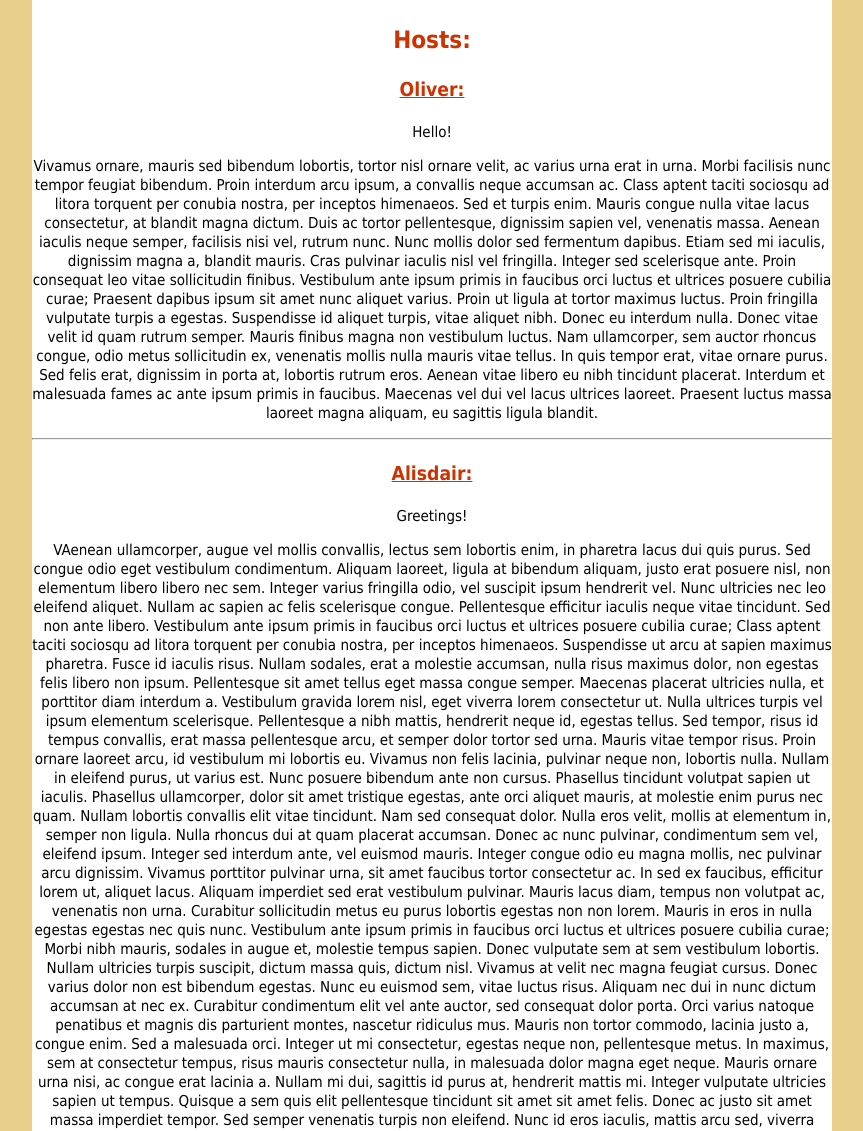
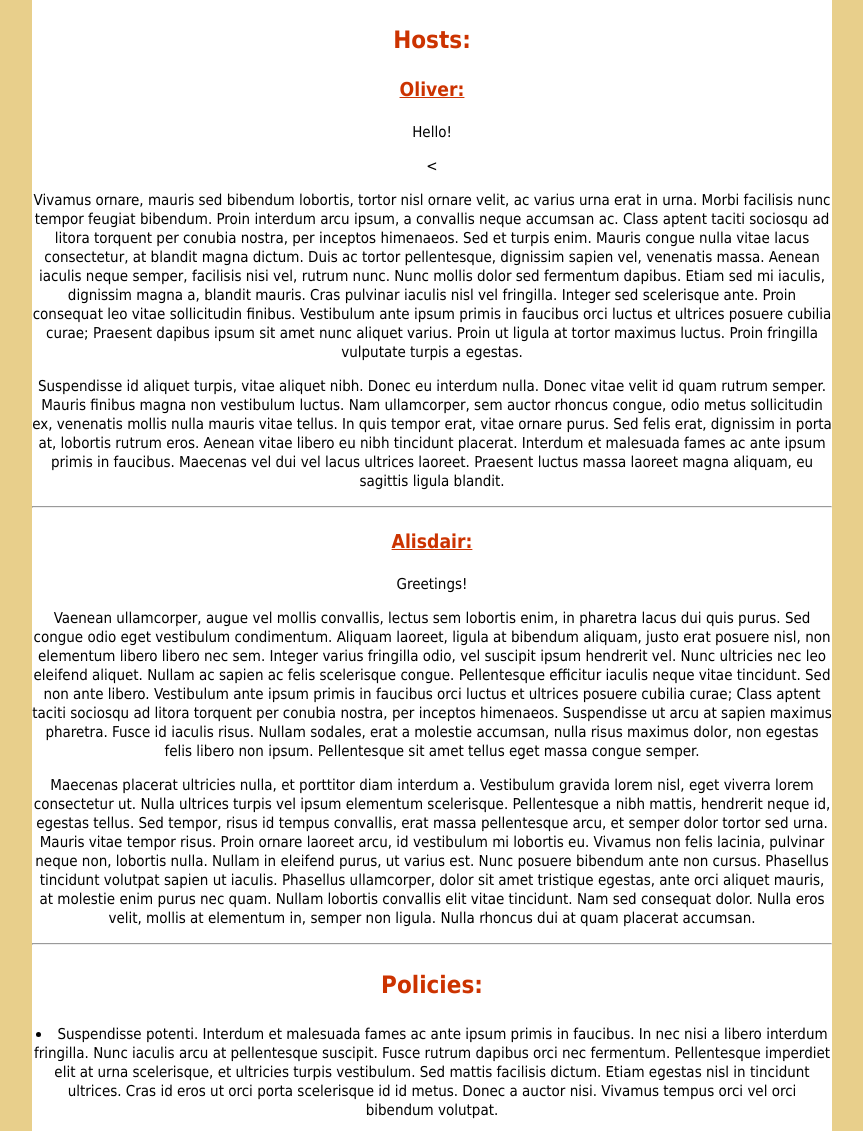
Before and after one commit to OliverStuP/CS-Pets, a PHP site: page /about.php in a window 1280 px wide. Shown: the part 95-1226 px from the top of the page, without its empty margins (208-1071 px from the left). Run offline with PHP 8.4, Linux system fonts and the light colour scheme.

Commit message:
Update about.php

```diff
--- a/about.php
+++ b/about.php
@@ -9,34 +9,34 @@ $valid   = TRUE;
       <h1>Hosts:</h1>
        <h3>Oliver:</h3>
         <p>Hello!</p>
-        <p>Vivamus ornare, mauris sed bibendum lobortis, tortor nisl ornare velit, ac varius urna erat in urna. Morbi facilisis nunc tempor feugiat bibendum. Proin interdum arcu ipsum, a convallis neque accumsan ac. Class aptent taciti sociosqu ad litora torquent per conubia nostra, per inceptos himenaeos. Sed et turpis enim. Mauris congue nulla vitae lacus consectetur, at blandit magna dictum. Duis ac tortor pellentesque, dignissim sapien vel, venenatis massa. Aenean iaculis neque semper, facilisis nisi vel, rutrum nunc. Nunc mollis dolor sed fermentum dapibus. Etiam sed mi iaculis, dignissim magna a, blandit mauris. Cras pulvinar iaculis nisl vel fringilla. Integer sed scelerisque ante. Proin consequat leo vitae sollicitudin finibus.
-Vestibulum ante ipsum primis in faucibus orci luctus et ultrices posuere cubilia curae; Praesent dapibus ipsum sit amet nunc aliquet varius. Proin ut ligula at tortor maximus luctus. Proin fringilla vulputate turpis a egestas. Suspendisse id aliquet turpis, vitae aliquet nibh. Donec eu interdum nulla. Donec vitae velit id quam rutrum semper. Mauris finibus magna non vestibulum luctus.
+        <<p>Vivamus ornare, mauris sed bibendum lobortis, tortor nisl ornare velit, ac varius urna erat in urna. Morbi facilisis nunc tempor feugiat bibendum. Proin interdum arcu ipsum, a convallis neque accumsan ac. Class aptent taciti sociosqu ad litora torquent per conubia nostra, per inceptos himenaeos. Sed et turpis enim. Mauris congue nulla vitae lacus consectetur, at blandit magna dictum. Duis ac tortor pellentesque, dignissim sapien vel, venenatis massa. Aenean iaculis neque semper, facilisis nisi vel, rutrum nunc. Nunc mollis dolor sed fermentum dapibus. Etiam sed mi iaculis, dignissim magna a, blandit mauris. Cras pulvinar iaculis nisl vel fringilla. Integer sed scelerisque ante. Proin consequat leo vitae sollicitudin finibus.
+Vestibulum ante ipsum primis in faucibus orci luctus et ultrices posuere cubilia curae; Praesent dapibus ipsum sit amet nunc aliquet varius. Proin ut ligula at tortor maximus luctus. Proin fringilla vulputate turpis a egestas.</p>
+
+<p>Suspendisse id aliquet turpis, vitae aliquet nibh. Donec eu interdum nulla. Donec vitae velit id quam rutrum semper. Mauris finibus magna non vestibulum luctus.
 Nam ullamcorper, sem auctor rhoncus congue, odio metus sollicitudin ex, venenatis mollis nulla mauris vitae tellus. In quis tempor erat, vitae ornare purus. Sed felis erat, dignissim in porta at, lobortis rutrum eros. Aenean vitae libero eu nibh tincidunt placerat. Interdum et malesuada fames ac ante ipsum primis in faucibus. Maecenas vel dui vel lacus ultrices laoreet. Praesent luctus massa laoreet magna aliquam, eu sagittis ligula blandit.</p>
-      <hr>
-                <h3>Alisdair:</h3>
+        <hr>
+
+        <h3>Alisdair:</h3>
         <p>Greetings!</p>
-        <p>VAenean ullamcorper, augue vel mollis convallis, lectus sem lobortis enim, in pharetra lacus dui quis purus. Sed congue odio eget vestibulum condimentum. Aliquam laoreet, ligula at bibendum aliquam, justo erat posuere nisl, non elementum libero libero nec sem. Integer varius fringilla odio, vel suscipit ipsum hendrerit vel. Nunc ultricies nec leo eleifend aliquet. Nullam ac sapien ac felis scelerisque congue. Pellentesque efficitur iaculis neque vitae tincidunt. Sed non ante libero. Vestibulum ante ipsum primis in faucibus orci luctus et ultrices posuere cubilia curae; Class aptent taciti sociosqu ad litora torquent per conubia nostra, per inceptos himenaeos. Suspendisse ut arcu at sapien maximus pharetra. Fusce id iaculis risus. Nullam sodales, erat a molestie accumsan, nulla risus maximus dolor, non egestas felis libero non ipsum. Pellentesque sit amet tellus eget massa congue semper.
-Maecenas placerat ultricies nulla, et porttitor diam interdum a. Vestibulum gravida lorem nisl, eget viverra lorem consectetur ut. Nulla ultrices turpis vel ipsum elementum scelerisque. Pellentesque a nibh mattis, hendrerit neque id, egestas tellus. Sed tempor, risus id tempus convallis, erat massa pellentesque arcu, et semper dolor tortor sed urna. Mauris vitae tempor risus. Proin ornare laoreet arcu, id vestibulum mi lobortis eu. Vivamus non felis lacinia, pulvinar neque non, lobortis nulla. Nullam in eleifend purus, ut varius est. Nunc posuere bibendum ante non cursus. Phasellus tincidunt volutpat sapien ut iaculis. Phasellus ullamcorper, dolor sit amet tristique egestas, ante orci aliquet mauris, at molestie enim purus nec quam. Nullam lobortis convallis elit vitae tincidunt. Nam sed consequat dolor. Nulla eros velit, mollis at elementum in, semper non ligula. Nulla rhoncus dui at quam placerat accumsan.
-Donec ac nunc pulvinar, condimentum sem vel, eleifend ipsum. Integer sed interdum ante, vel euismod mauris. Integer congue odio eu magna mollis, nec pulvinar arcu dignissim. Vivamus porttitor pulvinar urna, sit amet faucibus tortor consectetur ac. In sed ex faucibus, efficitur lorem ut, aliquet lacus. Aliquam imperdiet sed erat vestibulum pulvinar. Mauris lacus diam, tempus non volutpat ac, venenatis non urna. Curabitur sollicitudin metus eu purus lobortis egestas non non lorem. Mauris in eros in nulla egestas egestas nec quis nunc. Vestibulum ante ipsum primis in faucibus orci luctus et ultrices posuere cubilia curae;
-Morbi nibh mauris, sodales in augue et, molestie tempus sapien. Donec vulputate sem at sem vestibulum lobortis. Nullam ultricies turpis suscipit, dictum massa quis, dictum nisl. Vivamus at velit nec magna feugiat cursus. Donec varius dolor non est bibendum egestas. Nunc eu euismod sem, vitae luctus risus. Aliquam nec dui in nunc dictum accumsan at nec ex. Curabitur condimentum elit vel ante auctor, sed consequat dolor porta. Orci varius natoque penatibus et magnis dis parturient montes, nascetur ridiculus mus. Mauris non tortor commodo, lacinia justo a, congue enim. Sed a malesuada orci. Integer ut mi consectetur, egestas neque non, pellentesque metus. In maximus, sem at consectetur tempus, risus mauris consectetur nulla, in malesuada dolor magna eget neque. Mauris ornare urna nisi, ac congue erat lacinia a. Nullam mi dui, sagittis id purus at, hendrerit mattis mi.
-Integer vulputate ultricies sapien ut tempus. Quisque a sem quis elit pellentesque tincidunt sit amet sit amet felis. Donec ac justo sit amet massa imperdiet tempor. Sed semper venenatis turpis non eleifend. Nunc id eros iaculis, mattis arcu sed, viverra felis. Pellentesque sed enim augue. Nulla dictum odio lectus, quis pellentesque enim venenatis sollicitudin. Integer quis ullamcorper diam. Praesent ut ligula eget erat pellentesque posuere id non dui. Pellentesque facilisis facilisis urna vehicula condimentum. Ut finibus tincidunt odio et dapibus. Nam sollicitudin rutrum diam. Pellentesque tincidunt felis in libero sodales pulvinar. Nam efficitur leo mi, non laoreet mi imperdiet et.
-Nam tincidunt accumsan risus, id posuere eros facilisis rutrum. Proin non erat urna. Ut sagittis sapien sed lacus aliquam semper. Nullam porta mollis orci non ultricies. Suspendisse nunc lorem, dapibus quis nunc congue, cursus pretium tellus. Nullam vestibulum metus et purus fringilla, et pretium orci aliquet. Praesent pretium consectetur risus in mattis. Praesent aliquam dolor in felis lacinia, ac consectetur justo posuere.
-Praesent quis tortor nisl. Quisque vitae neque nec orci scelerisque lacinia ac ac dolor. Etiam facilisis sem a orci fermentum, id rutrum sem hendrerit. Cras imperdiet est vel nunc elementum vulputate. Etiam interdum neque ut pellentesque scelerisque. Curabitur ultrices sit amet ipsum sit amet fermentum. Suspendisse mollis massa et luctus feugiat. Proin commodo turpis non mollis bibendum. Donec congue ut sapien quis pulvinar. In iaculis ultricies lectus eget facilisis. Pellentesque volutpat tempus elit ut elementum. Aenean a urna in est vestibulum sodales ut eu libero. Etiam posuere et odio a fringilla. In non augue id est suscipit hendrerit. Maecenas tristique diam velit, at blandit tellus interdum eu.
-Duis rhoncus euismod urna vel tempus. Nam bibendum facilisis magna. Aenean ornare sapien eu est commodo suscipit. Nulla quis ullamcorper eros. Integer lobortis lobortis lectus, vel posuere nisl aliquet eget. Ut eget dolor eget neque aliquet bibendum quis vel dui. Donec ullamcorper efficitur arcu at suscipit. Aliquam et condimentum tortor, non lacinia lorem. Ut augue eros, tempus sed orci ut, euismod efficitur ligula. Morbi id dolor tellus.
-Nam facilisis tellus vel iaculis dignissim. Nulla blandit non elit id suscipit. Donec pulvinar sagittis sodales. Sed maximus enim eu mollis ullamcorper. Fusce porttitor rhoncus quam, eget malesuada risus consequat at. Pellentesque luctus nulla dui, sed sodales nisi efficitur nec. Maecenas tempus odio id lacus luctus rutrum. Vivamus maximus non mi nec rutrum. Nullam elementum molestie ornare. In vestibulum lorem ac neque volutpat lobortis. Ut a elementum est, at pellentesque justo. Mauris eget ultricies ante, vel tristique leo. Vivamus in magna pretium, scelerisque ex eu, luctus est. Fusce ut nulla id tortor mattis maximus sed eget quam. Proin rhoncus mi quis lacus vehicula, in iaculis tellus ultricies.
+<p>Vaenean ullamcorper, augue vel mollis convallis, lectus sem lobortis enim, in pharetra lacus dui quis purus. Sed congue odio eget vestibulum condimentum. Aliquam laoreet, ligula at bibendum aliquam, justo erat posuere nisl, non elementum libero libero nec sem. Integer varius fringilla odio, vel suscipit ipsum hendrerit vel. Nunc ultricies nec leo eleifend aliquet. Nullam ac sapien ac felis scelerisque congue. Pellentesque efficitur iaculis neque vitae tincidunt. Sed non ante libero. Vestibulum ante ipsum primis in faucibus orci luctus et ultrices posuere cubilia curae; Class aptent taciti sociosqu ad litora torquent per conubia nostra, per inceptos himenaeos. Suspendisse ut arcu at sapien maximus pharetra. Fusce id iaculis risus. Nullam sodales, erat a molestie accumsan, nulla risus maximus dolor, non egestas felis libero non ipsum. Pellentesque sit amet tellus eget massa congue semper.</p>
+
+<p>Maecenas placerat ultricies nulla, et porttitor diam interdum a. Vestibulum gravida lorem nisl, eget viverra lorem consectetur ut. Nulla ultrices turpis vel ipsum elementum scelerisque. Pellentesque a nibh mattis, hendrerit neque id, egestas tellus. Sed tempor, risus id tempus convallis, erat massa pellentesque arcu, et semper dolor tortor sed urna. Mauris vitae tempor risus. Proin ornare laoreet arcu, id vestibulum mi lobortis eu. Vivamus non felis lacinia, pulvinar neque non, lobortis nulla. Nullam in eleifend purus, ut varius est. Nunc posuere bibendum ante non cursus. Phasellus tincidunt volutpat sapien ut iaculis. Phasellus ullamcorper, dolor sit amet tristique egestas, ante orci aliquet mauris, at molestie enim purus nec quam. Nullam lobortis convallis elit vitae tincidunt. Nam sed consequat dolor. Nulla eros velit, mollis at elementum in, semper non ligula. Nulla rhoncus dui at quam placerat accumsan.
 </p>
       <hr>
       </section>
 
         <section>
       <h1>Policies:</h1>
-       <ul>
+<ul>
         <li>Suspendisse potenti. Interdum et malesuada fames ac ante ipsum primis in faucibus. In nec nisi a libero interdum fringilla. Nunc iaculis arcu at pellentesque suscipit. Fusce rutrum dapibus orci nec fermentum. Pellentesque imperdiet elit at urna scelerisque, et ultricies turpis vestibulum. Sed mattis facilisis dictum. Etiam egestas nisl in tincidunt ultrices. Cras id eros ut orci porta scelerisque id id metus. Donec a auctor nisi. Vivamus tempus orci vel orci bibendum volutpat.
 </li>
+    <br>
         <li>In vitae libero sit amet lectus tincidunt hendrerit ut a lorem. Duis commodo leo sit amet odio malesuada, et pellentesque lorem consectetur. Pellentesque habitant morbi tristique senectus et netus et malesuada fames ac turpis egestas. Mauris vel lectus massa. Aenean ut lobortis sem, eget scelerisque sem. Vivamus semper varius dapibus. Vivamus imperdiet congue hendrerit. Aliquam a nibh diam. Nunc efficitur ornare varius. Pellentesque habitant morbi tristique senectus et netus et malesuada fames ac turpis egestas. Vivamus convallis, metus in lacinia finibus, lectus enim molestie ante, ut auctor justo massa ac ipsum. Phasellus euismod, odio vel feugiat tempor, odio nunc lobortis mauris, sit amet tincidunt leo nisl vitae nisi. In cursus mi leo, nec fringilla ante varius ut. Proin quis libero vehicula, imperdiet dui at, accumsan massa. Etiam consequat lobortis leo, vel fringilla quam dignissim eu. Praesent id arcu nec sem congue hendrerit.
 </li>
+    <br>
         <li>Fusce bibendum, mauris at placerat laoreet, ante sapien consectetur dolor, vitae mattis nibh dui in dolor. Quisque id gravida augue. Fusce nec efficitur sem. Sed commodo faucibus efficitur. Etiam iaculis commodo dui in sodales. Aenean nisi dui, viverra quis sem in, lobortis iaculis ex. Cras nunc neque, ultrices in porttitor id, consequat tincidunt quam. Donec scelerisque nunc metus, ut aliquam turpis interdum eu. Aenean sit amet elit finibus, dictum nisl nec, euismod nibh. Quisque euismod justo sit amet orci rhoncus, nec tempor ante tincidunt. Mauris porttitor, ex ac tempus semper, mauris nunc ultricies sem, in suscipit sapien mauris sed tortor. Mauris dapibus mauris dui, a aliquet mauris mollis ac. Mauris felis est, porta sit amet est id, elementum luctus tellus. Sed convallis, urna at ornare lobortis, enim ligula rutrum nunc, a interdum metus libero a urna. Donec cursus, elit a venenatis interdum, eros sapien rutrum nisi, in sagittis neque orci gravida mi. Sed mollis orci eget turpis vehicula, vitae suscipit felis dapibus.
 </li>
+<br>
        </ul>
        </section>
     </main>
```
